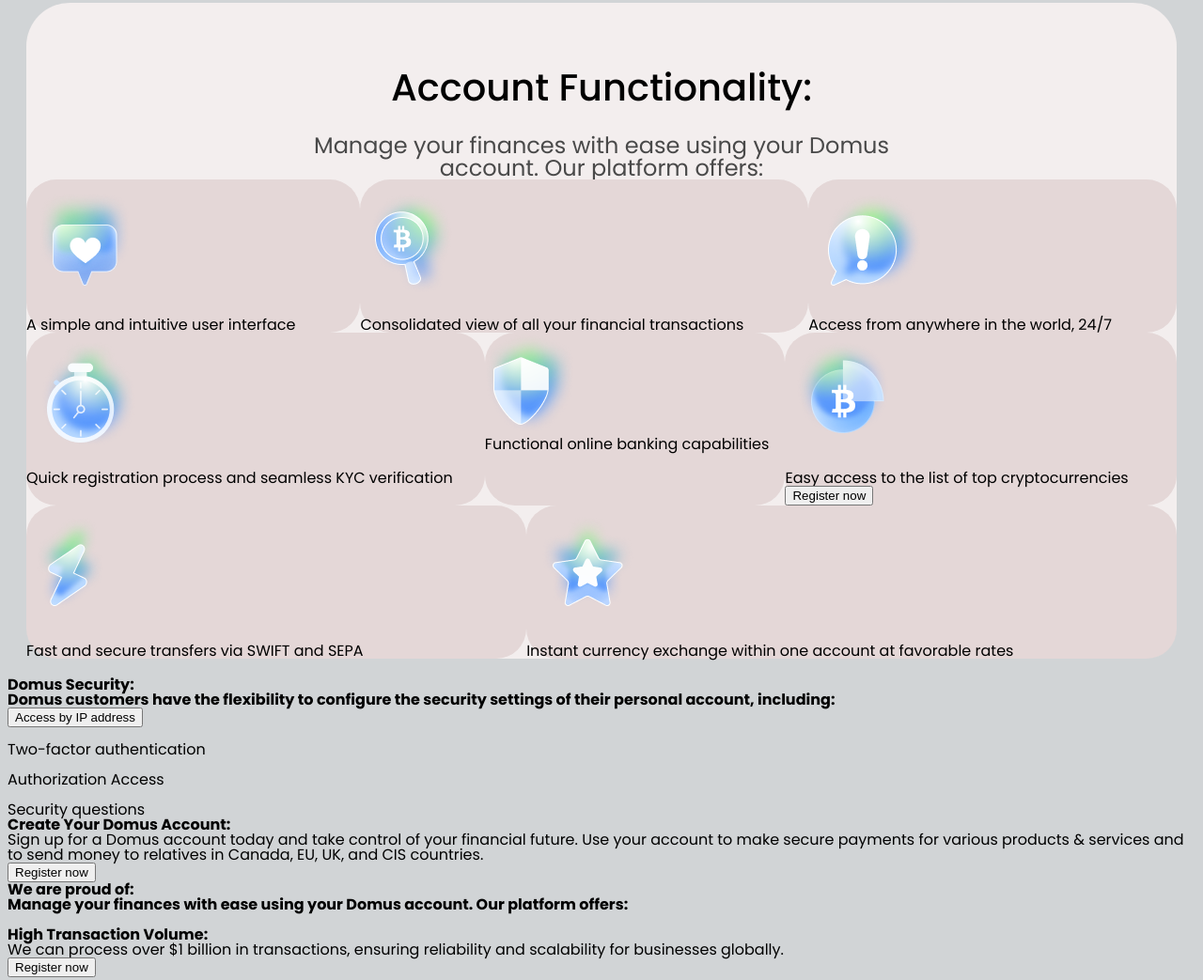
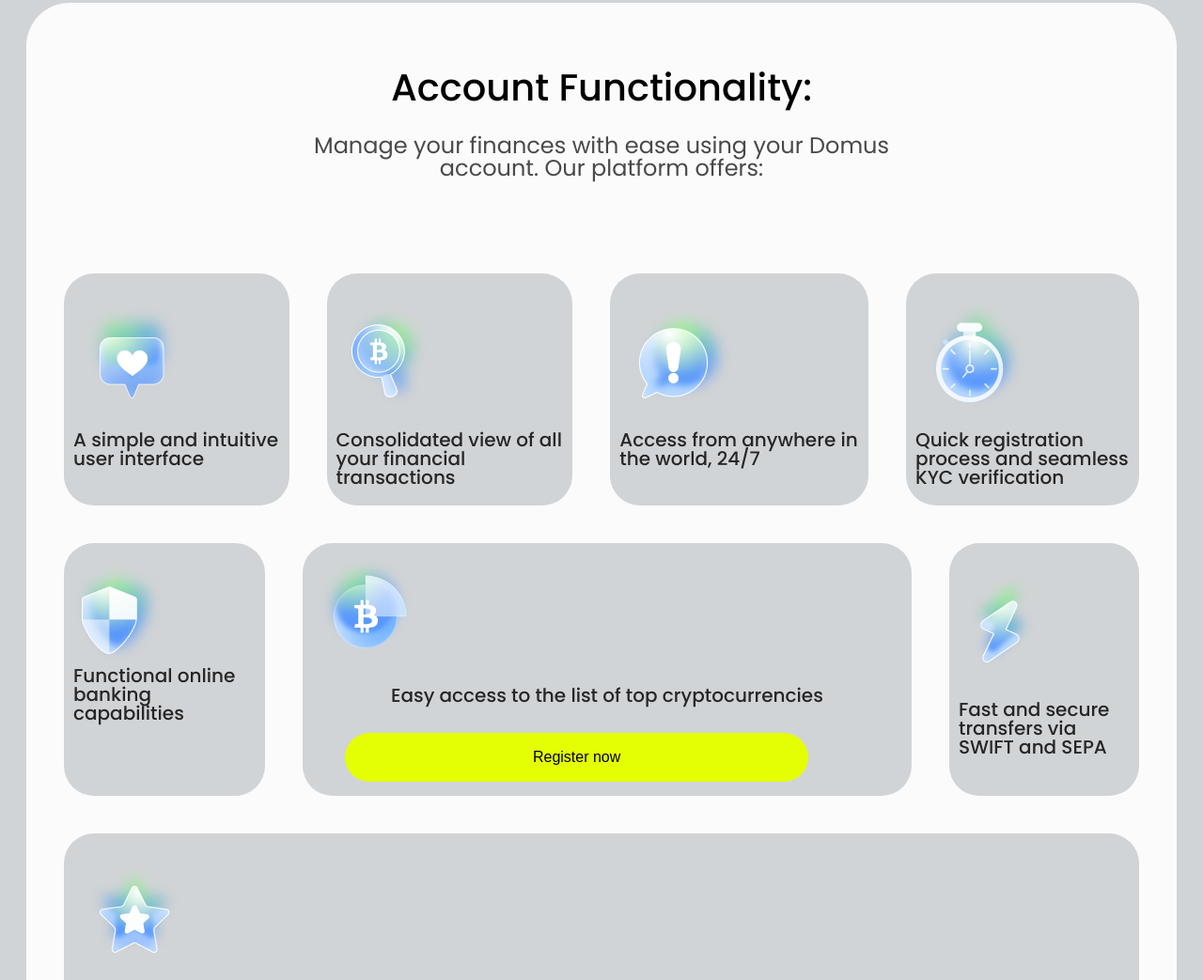
Before and after one commit to Sheps29/layouts, a plain HTML site: page domus.html in a window 1280 px wide. Shown: the part 2282-3325 px from the top of the page at 94% size. Drawn offline with Linux system fonts and the light colour scheme.

Commit message:
domus.html, domus.css

```diff
--- a/domus.html
+++ b/domus.html
@@ -74,23 +74,23 @@
       <div class="section_four_box">
         <div>
           <img src="./domus_images/sec_four_one.png" alt="sec_four_one">
-          <p>A simple and intuitive user interface</p>
+          <p>A simple and intuitive <br /> user interface</p>
         </div>
         <div>
           <img src="./domus_images/sec_four_two.png" alt="sec_four_two">
-          <p>Consolidated view of all your financial transactions</p>
+          <p>Consolidated view of all <br /> your financial <br /> transactions</p>
         </div>
         <div>
           <img src="./domus_images/sec_four_three.png" alt="sec_four_three">
-          <p>Access from anywhere in the world, 24/7</p>
+          <p>Access from anywhere in <br /> the world, 24/7</p>
         </div>
         <div>
           <img src="./domus_images/sec_four_four.png" alt="sec_four_four">
-          <p>Quick registration process and seamless KYC verification</p>
+          <p>Quick registration <br /> process and seamless <br /> KYC verification</p>
         </div>
         <div>
           <img src="./domus_images/sec_four_five.png" alt="sec_four_five">
-          <p>Functional online banking capabilities</p>
+          <p>Functional online <br /> banking <br /> capabilities</p>
         </div>
         <div>
           <img src="./domus_images/sec_four_six.png" alt="sec_four_six">
@@ -99,29 +99,31 @@
         </div>
         <div>
           <img src="./domus_images/sec-four_seven.png" alt="sec-four_seven">
-          <p>Fast and secure transfers via SWIFT and SEPA</p>
+          <p>Fast and secure <br /> transfers via <br /> SWIFT and SEPA</p>
         </div>
         <div>
           <img src="./domus_images/sec_four_eight.png" alt="sec_four_eight">
-          <p>Instant currency exchange within one account at favorable rates</p>
+          <p>Instant currency <br /> exchange within<br /> one account at<br /> favorable rates</p>
         </div>
       </div>
     </section>
-    <section>
+    <section class="section_five">
       <h3>Domus Security:</h3>
-      <h5>Domus customers have the flexibility to configure the security settings of their personal account, including:
+      <h5>Domus customers have the flexibility to configure the<br /> security settings of their personal account,
+        including:
       </h5>
       <button>Access by IP address</button>
+
       <div>
-        <img src="" alt="">
+        <img src="./domus_images/sec_five_one.png" alt="sec_five_one">
         <p>Two-factor authentication</p>
       </div>
       <div>
-        <img src="" alt="">
+        <img src="./domus_images/sec_five_two.png" alt="sec_five_two">
         <p>Authorization Access</p>
       </div>
       <div>
-        <img src="" alt="">
+        <img src="./domus_images/sec_five_three.png" alt="sec_five_three">
         <p>Security questions</p>
       </div>
     </section>
--- a/style-domus.css
+++ b/style-domus.css
@@ -206,7 +206,7 @@
 }
 
 .section_four {
-  background-color: #f3eeee;
+  background-color: #FBFBFB;
   margin: 20px;
   max-width: 1400px;
   border-radius: 46px;
@@ -225,47 +225,117 @@
   font-weight: 400;
   padding-top: 30px;
   color: #494949;
+  padding-bottom: 50px;
 }
 
 .section_four_box {
   display: flex;
   flex-direction: row;
   flex-wrap: wrap;
+  gap: 40px;
+  padding: 50px 40px;
 }
 
 .section_four_box div {
-  background-color: #e4d7d7;
+  background-color: rgb(209, 212, 214);
   border-radius: 32px;
+  font-size: 20px;
+  font-weight: 500;
+  color: #262626;
+  padding: 5px 5px;
 }
 
 .section_four_box div:nth-of-type(1) {
   flex-grow: 2;
+  padding: 20px 10px;
 }
 
 .section_four_box div:nth-of-type(2) {
   flex-grow: 2;
+  padding: 20px 10px;
 }
 
 .section_four_box div:nth-of-type(3) {
   flex-grow: 2;
+  padding: 20px 10px;
 }
 
 .section_four_box div:nth-of-type(4) {
   flex-grow: 2;
+  padding: 20px 10px;
 }
 
 .section_four_box div:nth-of-type(5) {
   flex-grow: 1;
+  padding: 20px 10px;
 }
 
 .section_four_box div:nth-of-type(6) {
   flex-grow: 3;
 }
 
+.section_four_box div:nth-of-type(6) p {
+  text-align: center;
+}
+
+.section_four_box div:nth-of-type(6) button {
+  background-color: #E4FF02;
+  padding: 17px 200px;
+  border-radius: 48px;
+  font-size: 16px;
+  margin: 30px 40px 10px 40px;
+  border: none;
+}
+
 .section_four_box div:nth-of-type(7) {
   flex-grow: 1;
+  padding: 20px 10px;
 }
 
 .section_four_box div:nth-of-type(8) {
   flex-grow: 1;
+  padding: 20px 10px;
 }
+
+.section_five {
+  margin: 20px;
+  max-width: 1400px;
+  position: relative;
+  display: flex;
+  flex-direction: column;
+}
+
+.section_five h3 {
+  font-size: 40px;
+  text-align: center;
+  font-weight: 500;
+  padding-top: 70px;
+}
+
+.section_five h5 {
+  font-size: 18px;
+  text-align: center;
+  font-weight: 400;
+  padding-top: 30px;
+  color: #494949;
+  padding-bottom: 50px;
+  line-height: 25px;
+}
+
+.section_five button {
+  background-color: #E4FF02;
+  border-radius: 32px;
+  border: none;
+  font-size: 20px;
+  font-weight: 500;
+  padding: 40px 100px;
+  margin: 5px 480px;
+}
+
+.section_five div {
+  background-color: #FFFFFF;
+  border-radius: 32px;
+  font-size: 20px;
+  font-weight: 500;
+  flex-direction: row;
+}
```
Also changed, not shown: domus_images/sec_five_one.png (added), domus_images/sec_five_three.png (added), domus_images/sec_five_two.png (added).
